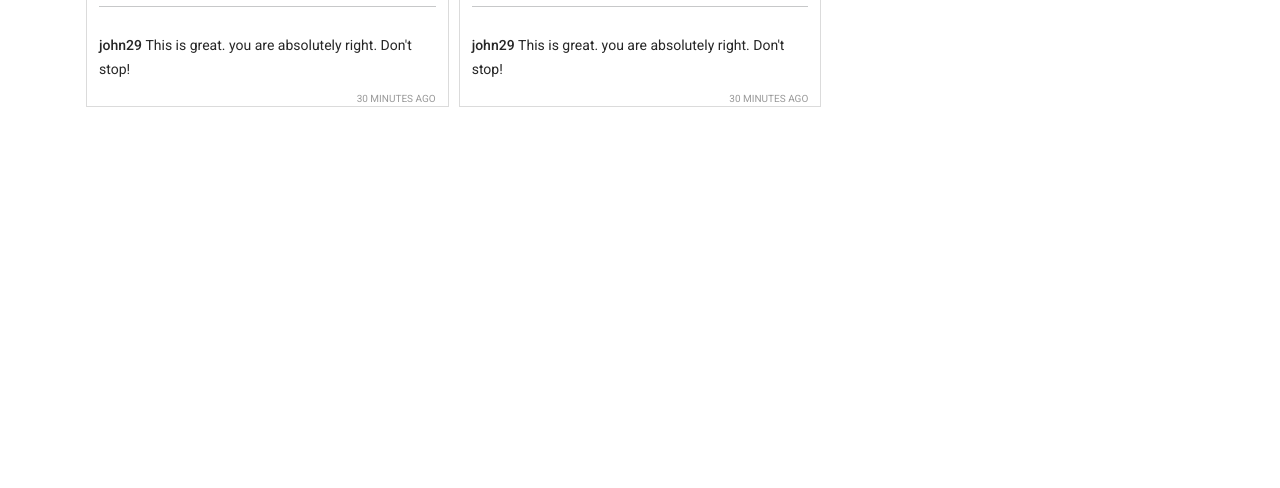
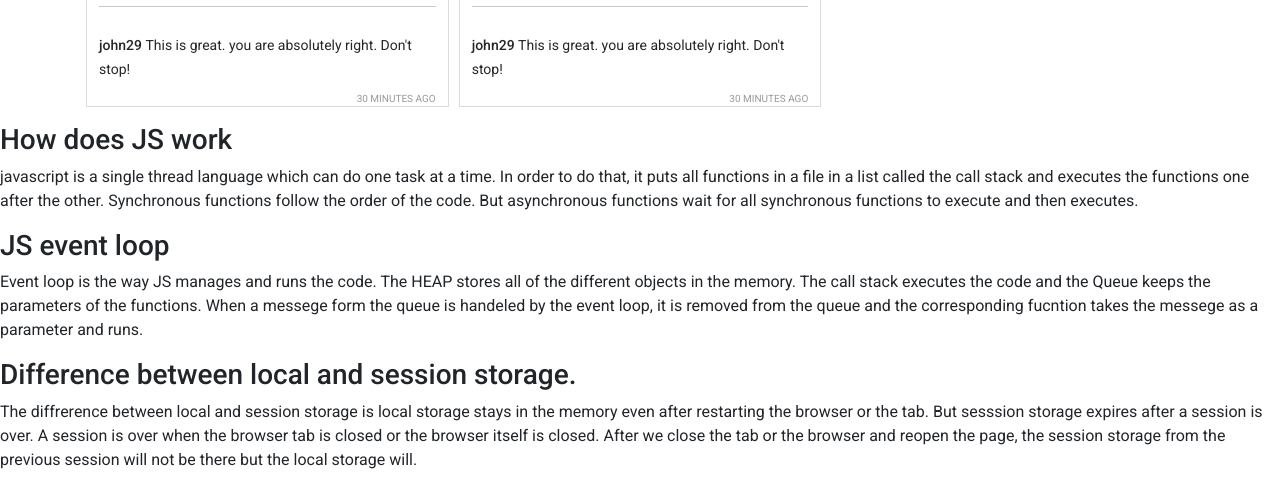
Before and after one commit to Labib2003/insta-shohor-debugging, a plain HTML site: page index.html in a window 1280 px wide. Shown: the part 1425-1913 px from the top of the page. Before the commit the page ends 1548 px from the top, so only its background shows below. Drawn offline with nearby package versions, Linux system fonts and the light colour scheme.

Commit message:
questions answered

```diff
--- a/index.html
+++ b/index.html
@@ -79,7 +79,14 @@
         </main>
         <!-- QnA lol -->
         <section>
+            <h3>How does JS work</h3>
+            <p>javascript is a single thread language which can do one task at a time. In order to do that, it puts all functions in a file in a list called the call stack and executes the functions one after the other. Synchronous functions follow the order of the code. But asynchronous functions wait for all synchronous  functions to execute and then executes.</p>
 
+            <h3>JS event loop</h3>
+            <p>Event loop is the way JS manages and runs the code. The HEAP stores all of the different objects in the memory. The call stack executes the code and the Queue keeps the parameters of the functions. When a messege form the queue is handeled by the event loop, it is removed from the queue and the corresponding fucntion takes the messege as a parameter and runs.</p>
+
+            <h3>Difference between local and session storage.</h3>
+            <p>The diffrerence between local and session storage is local storage stays in the memory even after restarting the browser or the tab. But sesssion storage expires after a session is over. A session is over when the browser tab is closed or the browser itself is closed. After we close the tab or the browser and reopen the page, the session storage from the previous session will not be there but the local storage will.</p>
         </section>
         <footer></footer>
 
```
